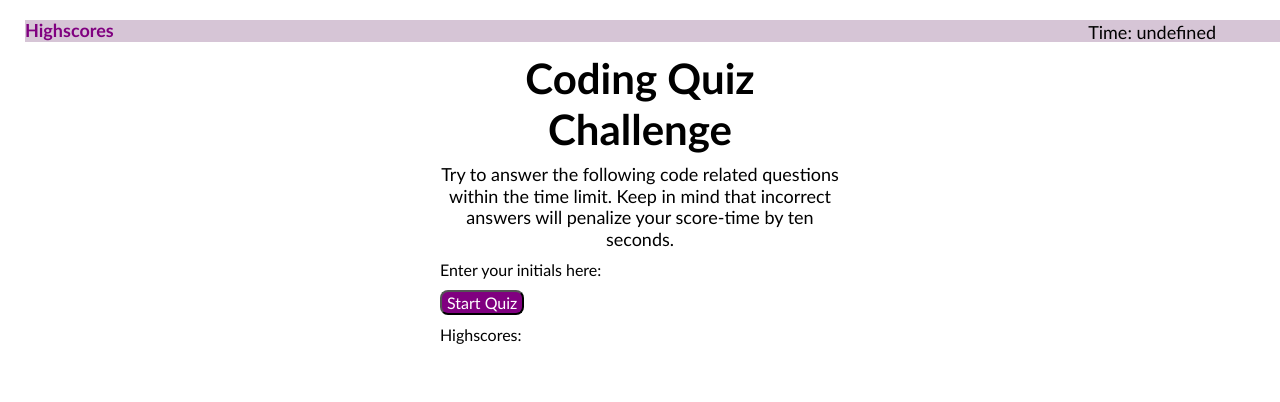
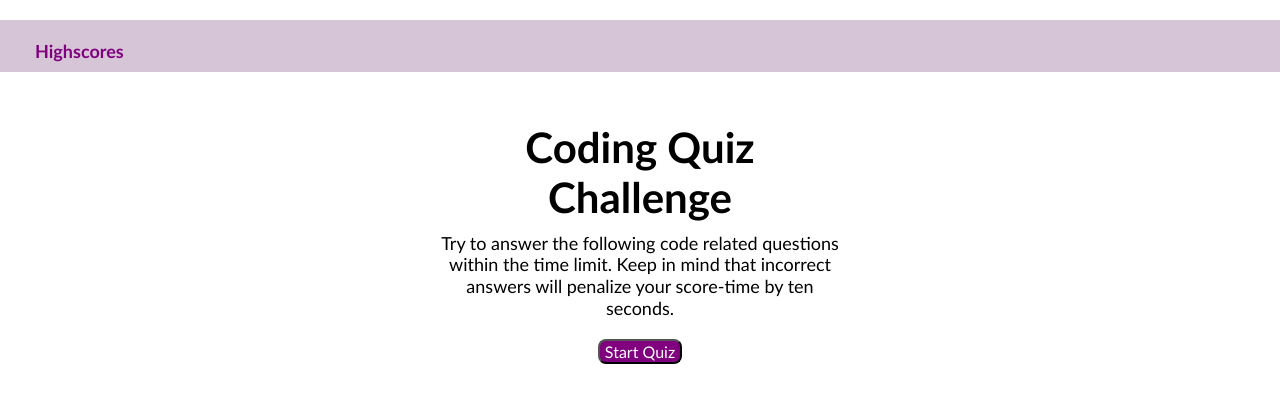
Before and after one commit to mlward639/unit-four-homework, a plain HTML site: page index.html in a window 1280 px wide. Drawn offline with Linux system fonts and the light colour scheme.

Commit message:
working game minus highscore page

```diff
--- a/assets/css/style.css
+++ b/assets/css/style.css
@@ -9,8 +9,13 @@
     margin-left: 25px;
     font-weight: bold;
     font-size: 18px;
+    border: none;
+    background-color: rgba(75, 0, 75, 0);
+}
 
+header {
     background-color: rgba(75, 0, 75, 0.226);
+    padding: 10px;
 }
 
 #timer {
@@ -28,6 +33,11 @@ body {
 
 h1 {
     font-size: 42px;
+    text-align: center;
+    margin-top: 50px;
+}
+
+.wrapper {
     text-align: center;
 }
 
--- a/assets/js/script.js
+++ b/assets/js/script.js
@@ -20,6 +20,7 @@ var blankOL = document.querySelector('#blank-ol');
 var blankP2 = document.querySelector('#blank-p2');
 var blankP3 = document.querySelector('#blank-p3');
 var blankP4 = document.querySelector('#blank-p4');
+var blankForm = document.querySelector("#highscore-initials-form")
 var blankOL2 = document.querySelector('#blank-ol2');
 var blankInput = document.querySelector('#blank-input');
 var blankButton = document.querySelector('#blank-button');
@@ -40,16 +41,16 @@ var liHSB = '';
 var liHSC = '';
 var liHSD = '';
 
+//click highscores -- > highscore page
+highscores.addEventListener('click', highscoresPage);
 
 //functions
-
-
 function correctAnswer (){
     blankP3.textContent = "Correct answer";
     console.log("correct answer");
     blankButton2.disabled = false;
     return;
-}
+};
 
 function wrongAnswer (){
     blankP3.textContent = "Wrong answer";
@@ -61,7 +62,7 @@ function wrongAnswer (){
 
 function loseTimePenalty () {
     timeLeft -=10;
-}
+};
 
 //initial page
 function initialPage () {
@@ -114,22 +115,23 @@ function initialPage () {
     blankButton.style.color = "white"
     blankButton.style.borderRadius = "8px";
     blankButton.style.padding = '1px 5px';
-    //how to center the submit button;
+    //hide elements not to be seen yet
     blankButton2.style.display = "none";
     blankInput.style.display = "none";
-    timeLeft = 61;
+    blankForm.style.display = "none";
+    blankP4.style.display = "none";
+    timerElement.style.display = "none"
     timeLeftDisplay = 'Time: ' + timeLeft
-
-    //getTime(); ADD ONCE FINISHED WITH FUNCTION
     blankButton.addEventListener("click", function() {
-        startTimer(); //make sure doesnt re-starttimer on each next button in future pages
+        timeLeft = 61;
+        timerElement.style.display = "block";
+        startTimer();
         secondPage();
     });
     return;
 }
 
 initialPage()
-
 
 function secondPage () {
     //format/style
@@ -168,7 +170,6 @@ function secondPage () {
         //remove correct/wrong answer from last question
         blankP3.textContent = ''
         blankButton2.disabled = true;
-
     });
     return; //are these returns needed???
 }
@@ -263,6 +264,7 @@ function sixthPage(){
         gameComplete();
         storeTime();
         clearInterval(timer);
+        timerElement.style.display = "none";
         //store timeLeft to local storage
     });
     return;
@@ -271,15 +273,15 @@ function sixthPage(){
 
 function gameComplete() {
     blankH2.textContent = "All done!";
-    blankP.textContent = "Your final score is: " // + variaable that equals the score
+    blankP.textContent = "Your final score is: " + timeLeft
+    console.log("time left " + timeLeft)
+    blankForm.style.display = "inline-block";
     blankOL.style.display = "none";
-    //blankP2.textContent = "Enter your initials here:    "
     blankP2.style.display = "inline-block";
     blankInput.style.display = "inline-block";
     blankButton.style.display = "inline-block";
     blankButton.textContent = "Submit";
     blankButton2.style.display = "none";
-    // change name of blanbk button from NEXT to SUBMIT -> also link to highscores page in the highscores part in the header
     blankButton.addEventListener("click", function() {
         highscoresPage();
         storeTime();
@@ -296,7 +298,7 @@ function highscoresPage () {
     blankOL.style.display = "none";
     blankOL2.style.display = "block" //see if need to hide this in earlier sections
     blankP4.textContent
-    printHighscores()
+    //printHighscores()
 
     /* try if printfxn doesnt work
     if (storedTime.length > 0 && storedInitials.length > 0){
--- a/index.html
+++ b/index.html
@@ -10,7 +10,7 @@
 
     <body>
         <header>
-            <p id= "highscores">Highscores</p>
+            <button id= "highscores">Highscores</button>
             <section id="timer">Timer: </section>
         </header>
 
@@ -25,7 +25,9 @@
                 <label for="highscore-initials-text"> Enter your initials here: </label>
                 <input type="text" placeholder="Initials here " name="enter-initials-here" id="blank-input"></input>
             </form>
-            <button id="blank-button"></button>
+            <div class="wrapper">
+                <button id="blank-button"></button>
+            </div>
             <button id="blank-button2">but 2</button>
             <p id="blank-p4">Highscores: <span id="log-highscores"></span></p>
             <ol id="blank-ol2"></ol>
```
